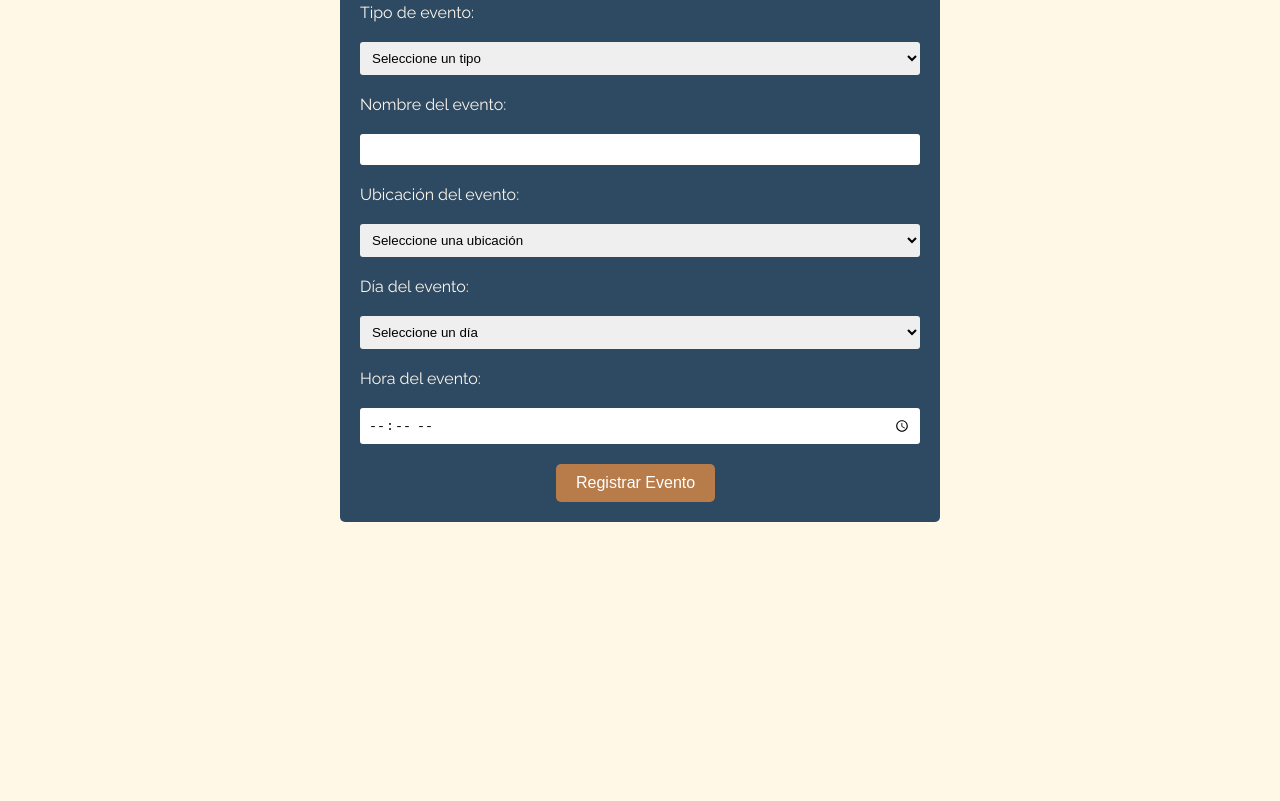
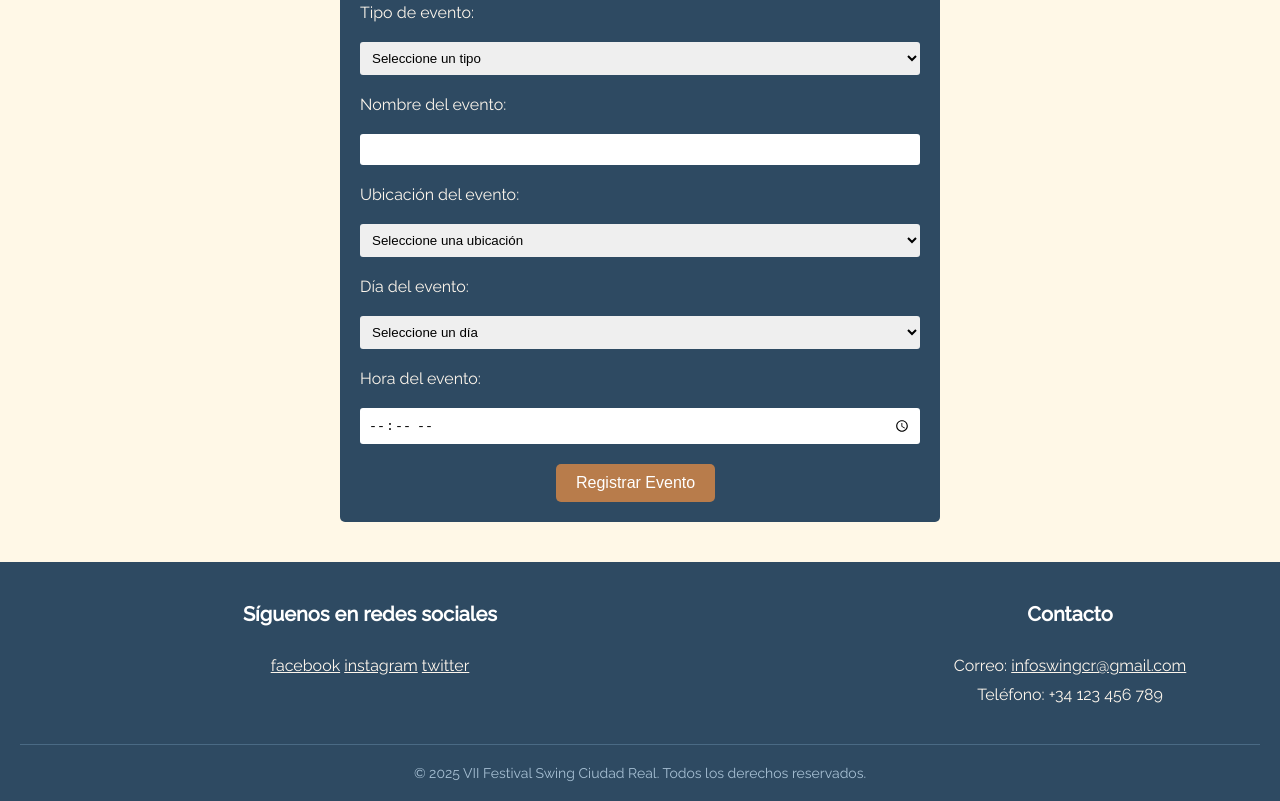
Before and after one commit to diegogarciia/SWING-CR, a website built with Vite: page swingcr/index.html in a window 1280 px wide. Shown: the part 2121-2922 px from the top of the page. Before the commit the page ends 2643 px from the top, so only its background shows below. Built offline with nearby package versions, Linux system fonts and the light colour scheme.

Commit message:
footer implementado

```diff
--- a/swingcr/index.html
+++ b/swingcr/index.html
@@ -191,5 +191,28 @@
       </div>
     </section>
   </body>
+  <footer>
+    <div class="footer-container" id="contacto">
+
+      <div class="footer-columna">
+        <h2>Síguenos en redes sociales</h2>
+        <div class="iconos-redes">
+          <a href="https://www.facebook.com/swingcr">facebook</a>
+          <a href="https://www.instagram.com/swingcr">instagram</a>
+          <a href="https://www.twitter.com/swingcr">twitter</a>
+        </div>
+      </div>
+
+      <div class="footer-columna">
+        <h2>Contacto</h2>
+        <p>Correo: <a href="mailto:info@swingcr.com">infoswingcr@gmail.com</a></p>
+        <p>Teléfono: +34 123 456 789</p>
+      </div>
+    </div>
+
+    <div class="footer-bottom">
+      <p>&copy; 2025 VII Festival Swing Ciudad Real. Todos los derechos reservados.</p>
+    </div>
+  </footer>
   <script type="module" src="/src/main.js"></script>
 </html>
--- a/swingcr/src/style.css
+++ b/swingcr/src/style.css
@@ -289,3 +289,52 @@ body {
   font-weight: bold;
   font-size: 0.9em;
 }
+
+footer {
+  background-color: #2E4A62;
+  color: #FDF6EC;
+  font-family: 'Raleway', sans-serif;
+  padding: 40px 20px 20px;
+  margin-top: 40px;
+}
+
+.footer-container {
+  display: flex;
+  max-width: 1200px;
+}
+
+.footer-columna {
+  margin-inline: 210px;
+  min-width: 280px;
+  text-align: center;
+}
+
+.footer-columna h2 {
+  font-size: 20px;
+  margin-bottom: 20px;
+  color: #FFFFFF;
+  position: relative;
+  padding-bottom: 10px;
+}
+
+.footer-columna p {
+  margin: 10px 0;
+  font-size: 16px;
+}
+
+.footer-columna a {
+  color: #FDF6EC;
+}
+
+.footer-columna a:hover {
+  color: #ffc107;
+}
+
+.footer-bottom {
+  text-align: center;
+  margin-top: 30px;
+  padding-top: 20px;
+  border-top: 1px solid #4a6a84;
+  font-size: 14px;
+  color: #a7c0d4;
+}
```
